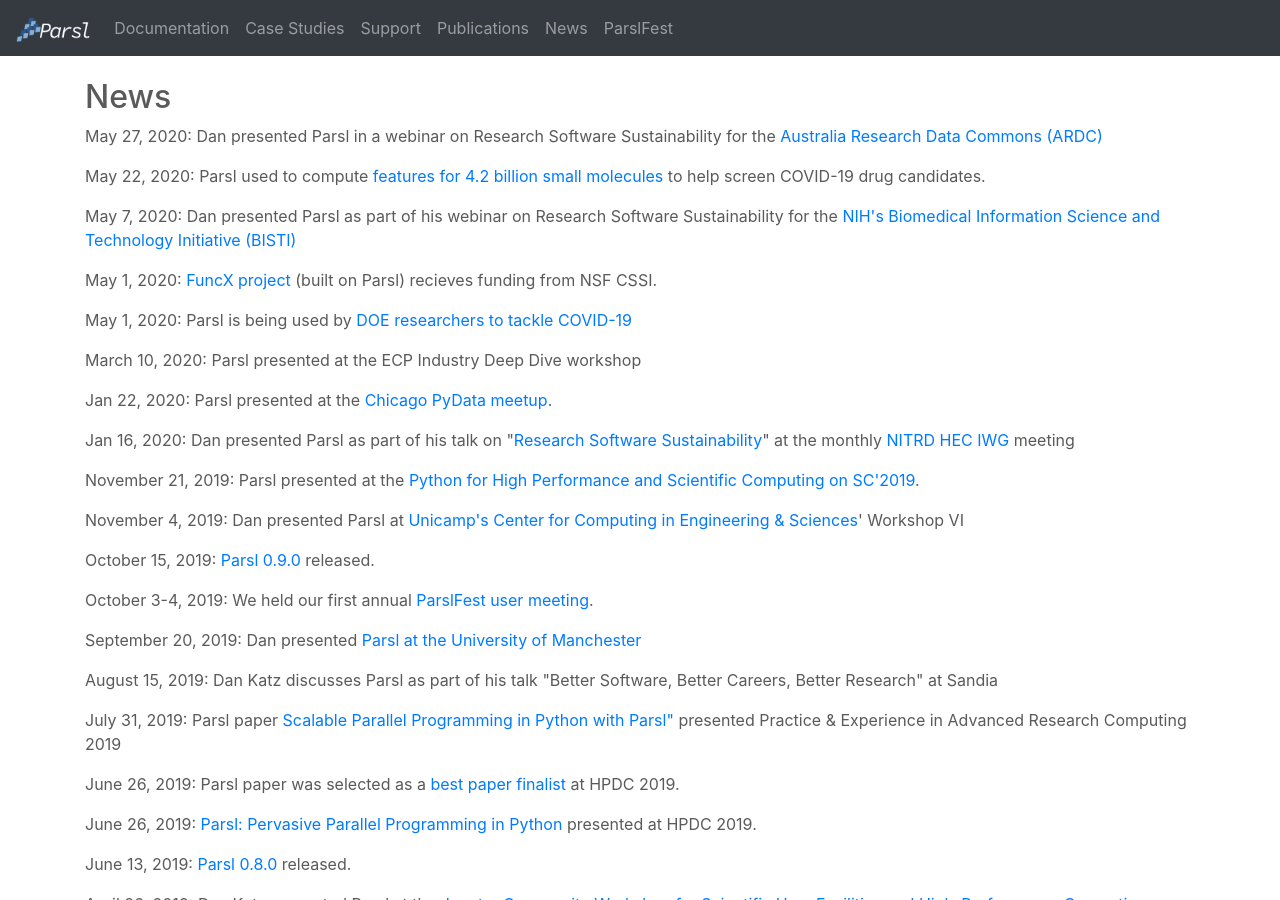
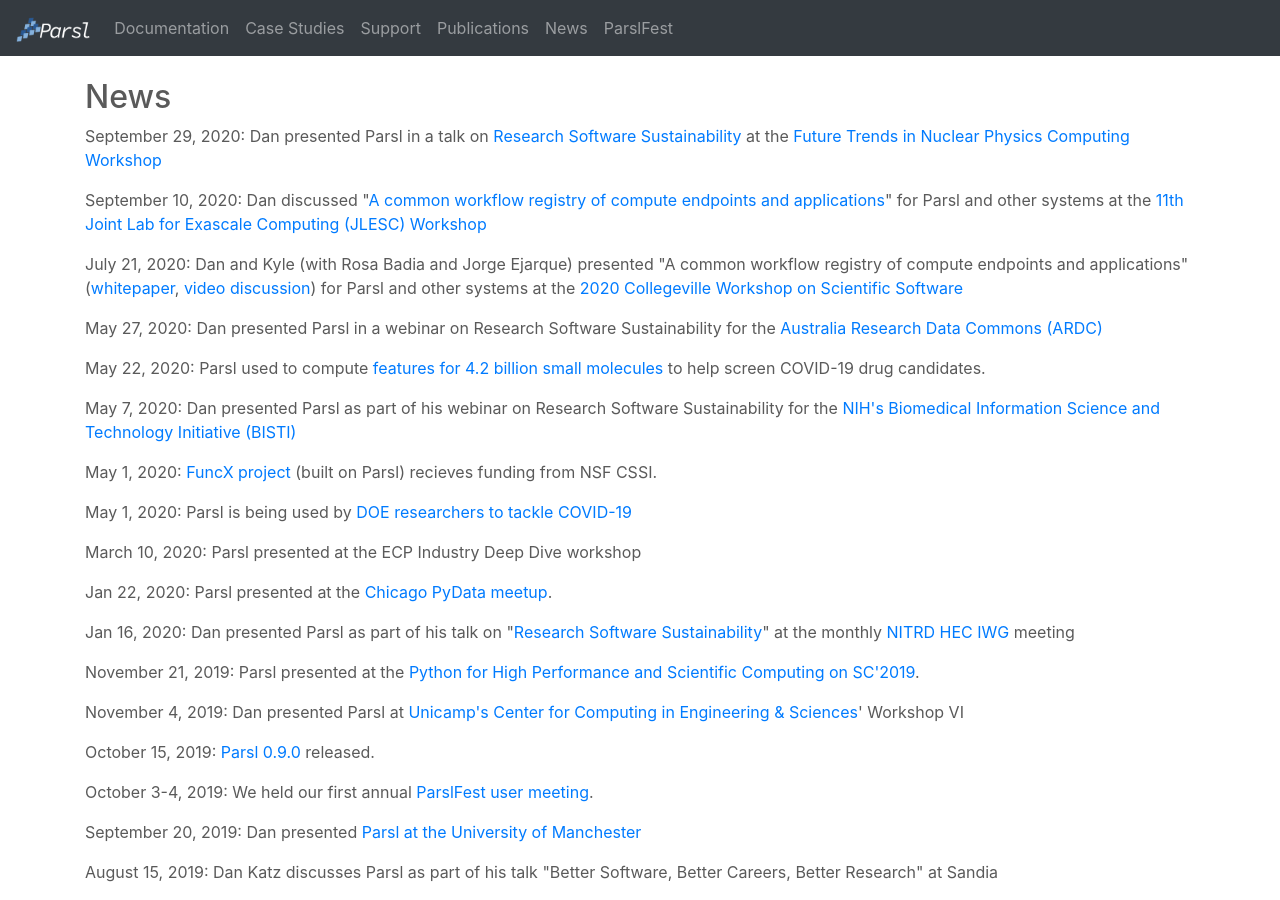
Before and after one commit to Parsl/parsl.github.io, a Jekyll site: the page built from news.html, in a window 1280 px wide and 900 px high. Built offline with Jekyll 4.4.1, drawn with Linux system fonts in a browser that asks for light colours.

Commit message:
adding recent talks

```diff
--- a/news.html
+++ b/news.html
@@ -18,6 +18,27 @@
       -->
 
        <div class="news-info">
+        <p><span class="name">September 29, 2020:</span>
+          Dan presented Parsl in a talk on <a href="https://indico.bnl.gov/event/9023/contributions/40346/">Research Software Sustainability</a> at the <a href="https://indico.bnl.gov/event/9023/">Future Trends in Nuclear Physics Computing Workshop</a>
+       </p>
+      </div>
+
+       <div class="news-info">
+        <p><span class="name">September 10, 2020:</span>
+          Dan discussed "<a href="https://doi.org/10.5281/zenodo.4020518">A common workflow registry of compute endpoints and applications</a>" for Parsl and other systems at the <a href="http://icl.utk.edu/jlesc11/">11th Joint Lab for Exascale Computing (JLESC) Workshop</a>
+       </p>
+      </div>
+
+       <div class="news-info">
+        <p><span class="name">July 21, 2020:</span>
+          Dan and Kyle (with Rosa Badia and Jorge Ejarque) presented "A common workflow registry of compute endpoints and applications"
+          (<a href="https://collegeville.github.io/CW20/WorkshopResources/WhitePapers/katz_registry.pdf">whitepaper</a>,
+          <a href="https://youtu.be/ToP0_PaNhss">video discussion</a>) for Parsl and other systems at the
+          <a href="https://collegeville.github.io/CW20//">2020 Collegeville Workshop on Scientific Software</a>
+       </p>
+      </div>
+
+      <div class="news-info">
         <p><span class="name">May 27, 2020:</span>
            Dan presented Parsl in a webinar on Research Software Sustainability for the <a href="https://ardc.edu.au">Australia Research Data Commons (ARDC)</a>
        </p>
```
